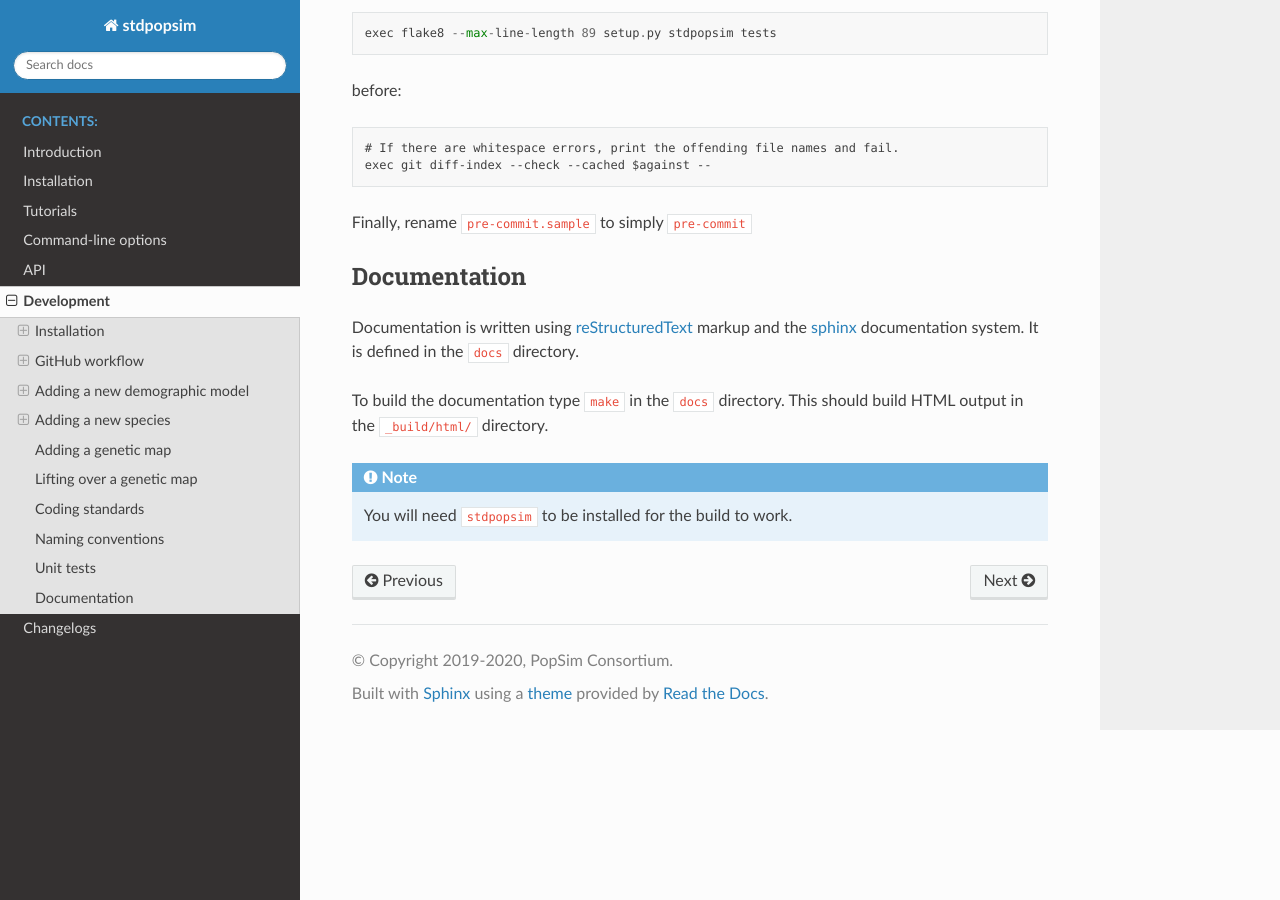
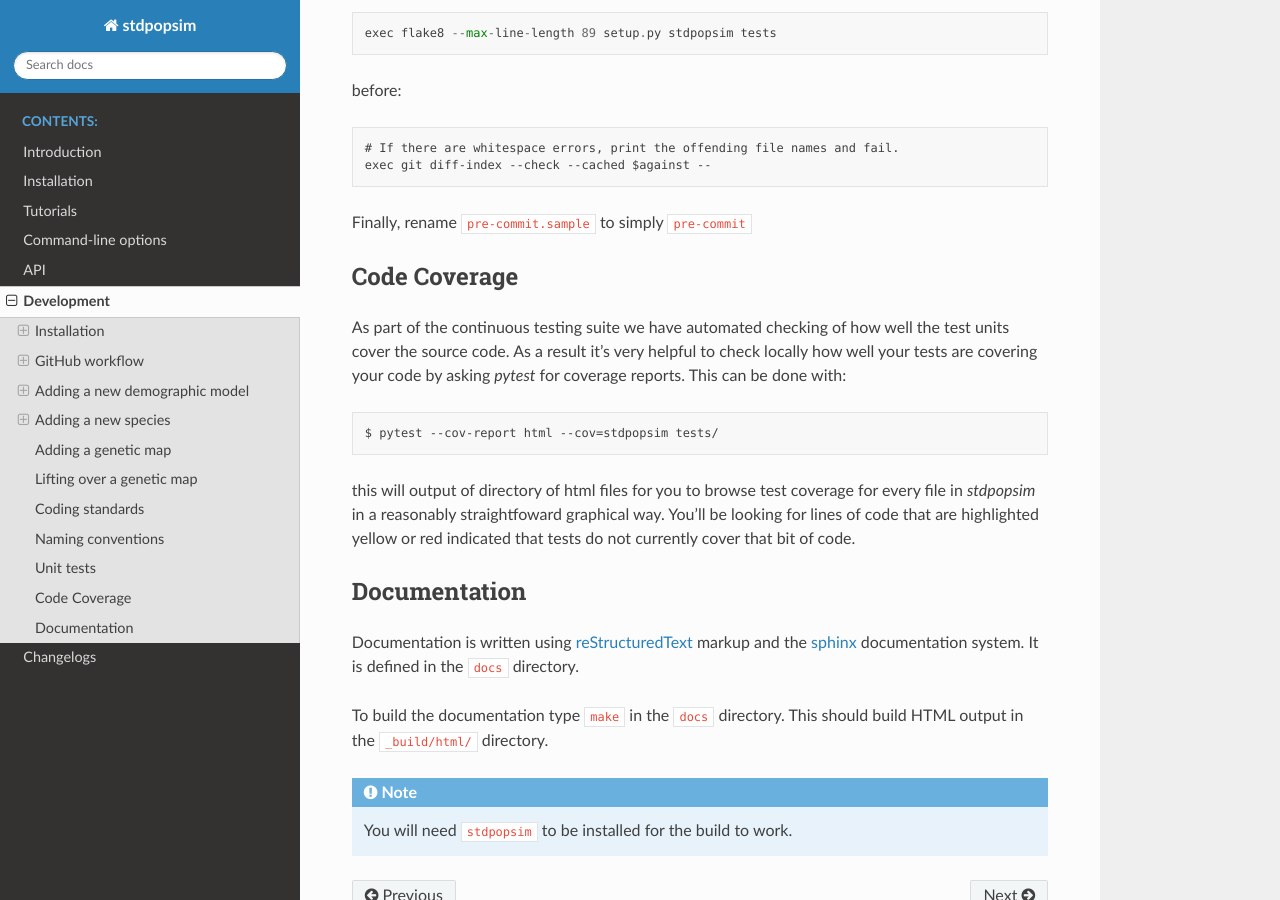
Before and after one commit to popsim-consortium/stdpopsim, a Sphinx documentation site: the page built from docs/development.rst, in a window 1280 px wide and 900 px high, scrolled down 20816 px. Built offline with Sphinx 7.4.7 and the Read the Docs theme 2.0.0, drawn with Linux system fonts in a browser that asks for light colours; pages that are not in the unit, such as notebooks, are missing from menus.

Commit message:
added section to development on coverage output from pytest

```diff
--- a/docs/development.rst
+++ b/docs/development.rst
@@ -1142,6 +1142,23 @@ before::
 Finally, rename ``pre-commit.sample`` to simply ``pre-commit``
 
 *************
+Code Coverage
+*************
+
+As part of the continuous testing suite we have automated checking of how
+well the test units cover the source code. As a result it's very helpful
+to check locally how well your tests are covering your code by asking
+`pytest` for coverage reports. This can be done with::
+
+    $ pytest --cov-report html --cov=stdpopsim tests/
+
+this will output of directory of html files for you to browse test coverage
+for every file in `stdpopsim` in a reasonably straightfoward graphical
+way. You'll be looking for lines of code that are highlighted yellow or red
+indicated that tests do not currently cover that bit of code.
+
+
+*************
 Documentation
 *************
 
```
